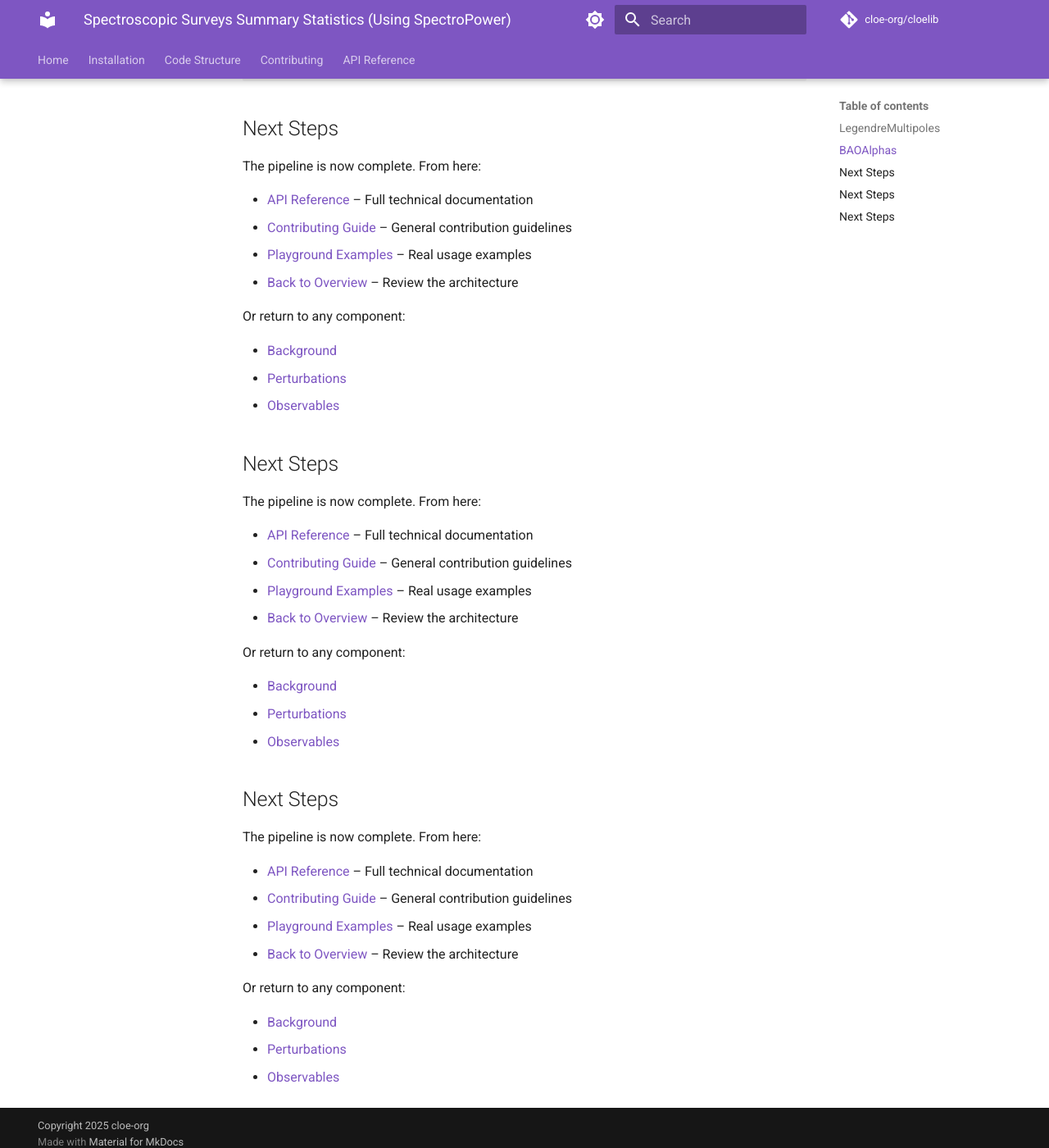
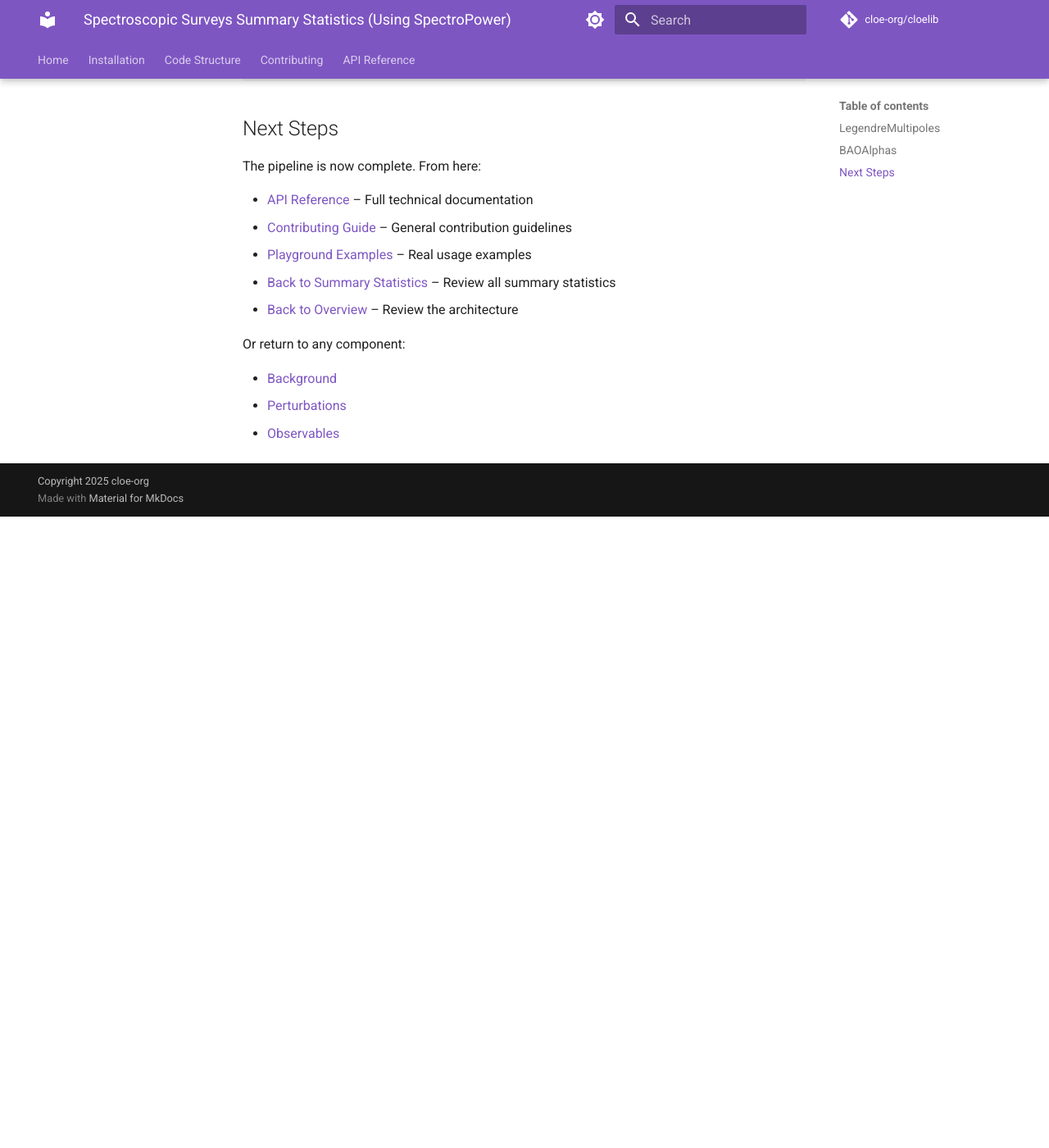
Before and after one commit to cloe-org/cloelib, an MkDocs documentation site: the page built from docs/code_structure/summary_statistics/spectro.md, in a window 1280 px wide and 1400 px high, scrolled down 1731 px. Shown: the whole window at 82% size. Built offline with MkDocs 1.6.1 and Material for MkDocs 9.7.7, drawn with Linux system fonts in a browser that asks for light colours; comment, search, counter and statistics services are not loaded; the version menu is left out; after the commit the page ends 2361 px from its top, so only the background shows below that.

Commit message:
add links

```diff
--- a/docs/code_structure/summary_statistics/spectro.md
+++ b/docs/code_structure/summary_statistics/spectro.md
@@ -85,42 +85,11 @@ From here:
 - [API Reference](../../api.md) – Full technical documentation
 - [Contributing Guide](../../contributing.md) – General contribution guidelines
 - [Playground Examples](https://github.com/cloe-org/playground) – Real usage examples
+- [Back to Summary Statistics](index.md) – Review all summary statistics
 - [Back to Overview](../index.md) – Review the architecture
 
 Or return to any component:
 
 - [Background](../background.md)
 - [Perturbations](../perturbations.md)
-- [Observables](../observables.md)
-
-## Next Steps
-
-The pipeline is now complete.
-From here:
-
-- [API Reference](../../api.md) – Full technical documentation
-- [Contributing Guide](../../contributing.md) – General contribution guidelines
-- [Playground Examples](https://github.com/cloe-org/playground) – Real usage examples
-- [Back to Overview](../index.md) – Review the architecture
-
-Or return to any component:
-
-- [Background](../background.md)
-- [Perturbations](../perturbations.md)
-- [Observables](../observables.md)
-
-## Next Steps
-
-The pipeline is now complete.
-From here:
-
-- [API Reference](../../api.md) – Full technical documentation
-- [Contributing Guide](../../contributing.md) – General contribution guidelines
-- [Playground Examples](https://github.com/cloe-org/playground) – Real usage examples
-- [Back to Overview](../index.md) – Review the architecture
-
-Or return to any component:
-
-- [Background](../background.md)
-- [Perturbations](../perturbations.md)
-- [Observables](../observables.md)
+- [Observables](../observables/index.md)
```
Also changed, not shown: docs/code_structure/observables/index.md (+1 -0 lines), docs/code_structure/observables/photo.md (+2 -0 lines), docs/code_structure/observables/spectro.md (+2 -0 lines), docs/code_structure/summary_statistics/index.md (+1 -1 lines), docs/code_structure/summary_statistics/photo.md (+2 -1 lines).
